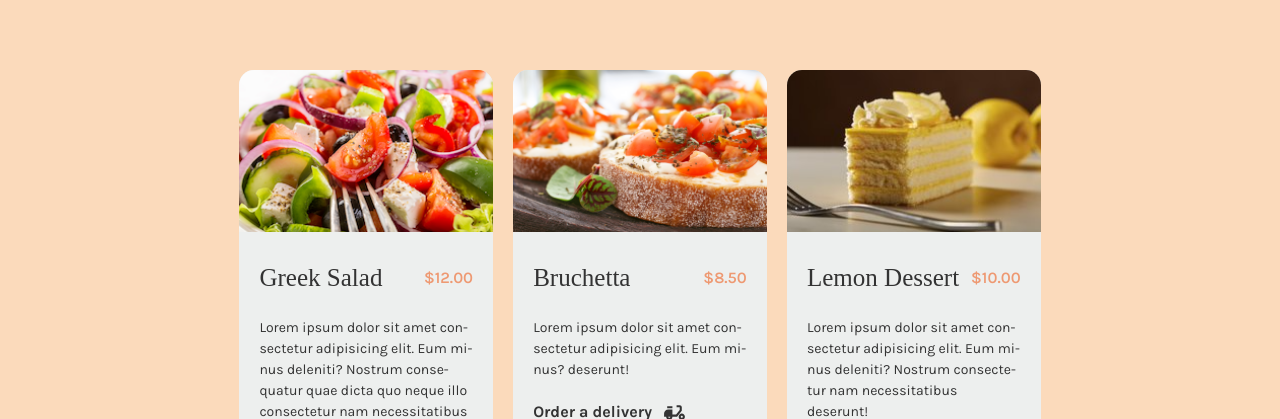
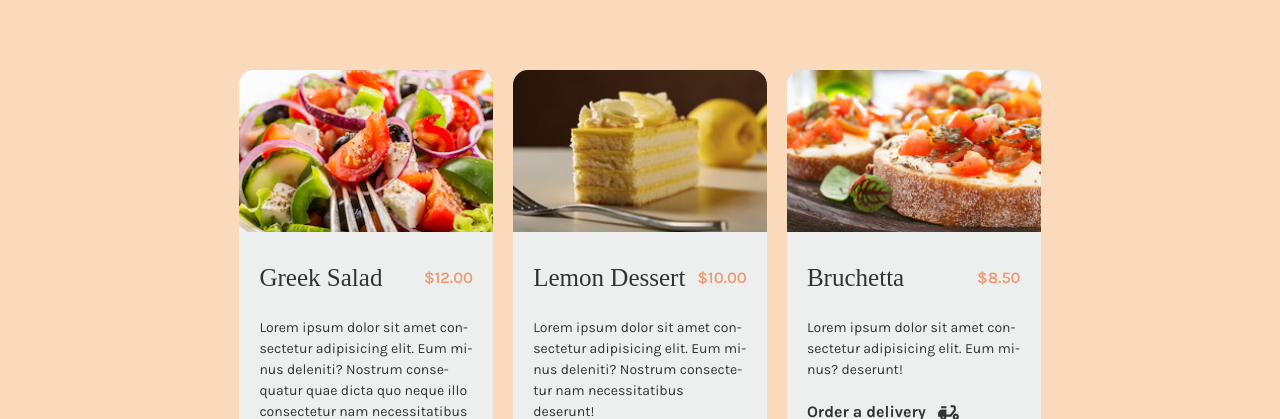
Before and after one commit to emad-abaei/capstone, a React (Create React App) app: page / in a window 1280 px wide. Shown: the part 533-952 px from the top of the page. Built offline with nearby package versions, Linux system fonts and the light colour scheme; a web font is replaced by a local one.

Commit message:
fix: dummy data changed

```diff
--- a/src/data/dummyData.js
+++ b/src/data/dummyData.js
@@ -8,19 +8,19 @@ export const SPECIALS_DATA = [
       "Lorem ipsum dolor sit amet consectetur adipisicing elit. Eum minus deleniti? Nostrum consequatur quae dicta quo neque illo consectetur nam necessitatibus deserunt!"
   },
   {
+    id: "03",
+    image: "/assets/images/lemon-dessert.png",
+    name: "lemon dessert",
+    price: "10.00",
+    description:
+      "Lorem ipsum dolor sit amet consectetur adipisicing elit. Eum minus deleniti? Nostrum consectetur nam necessitatibus deserunt!"
+  },
+  {
     id: "02",
     image: "/assets/images/bruchetta.png",
     name: "bruchetta",
     price: "8.50",
     description:
       "Lorem ipsum dolor sit amet consectetur adipisicing elit. Eum minus? deserunt!"
-  },
-  {
-    id: "03",
-    image: "/assets/images/lemon-dessert.png",
-    name: "lemon dessert",
-    price: "10.00",
-    description:
-      "Lorem ipsum dolor sit amet consectetur adipisicing elit. Eum minus deleniti? Nostrum consectetur nam necessitatibus deserunt!"
   }
 ];
```
